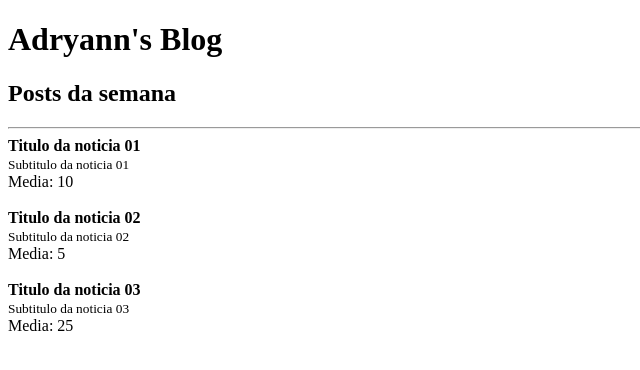
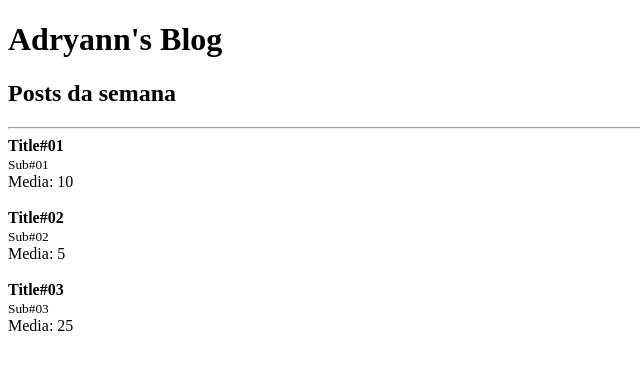
Before and after one commit to Layonzera/fundamentos-react, a React app: page / in a window 1280 px wide. Shown: the top 370 px of the page, without its empty margins (0-640 px from the left). Built offline with nearby package versions, Linux system fonts and the light colour scheme; the HTML template or start-up script is replaced by a standard one.

Commit message:
:test_tube: test: learn how render list of components

```diff
--- a/src/App.js
+++ b/src/App.js
@@ -3,6 +3,11 @@
 import { Post } from "./Post";
 import { Header } from "./Header";
 
+const posts = [
+  { title: 'Title#01', subtitle: 'Sub#01', likes: 20 },
+  { title: 'Title#02', subtitle: 'Sub#02', likes: 10 },
+  { title: 'Title#03', subtitle: 'Sub#03', likes: 50 },
+]
 
 export function App() {
   return (
@@ -13,29 +18,18 @@
 
       <hr />
 
-      <Post
-        likes={20}
-        post={{
-          title: 'Titulo da noticia 01',
-          subtitle: 'Subtitulo da noticia 01'
-        }}
-      />
-
-      <Post
-        likes={10}
-        post={{
-          title: 'Titulo da noticia 02',
-          subtitle: 'Subtitulo da noticia 02'
-        }}
-      />
-
-      <Post
-        likes={50}
-        post={{
-          title: 'Titulo da noticia 03',
-          subtitle: 'Subtitulo da noticia 03'
-        }}
-      />
+      {
+        posts.map((post) => (
+          <Post
+            key={post.title}
+            likes={post.likes}
+            post={{
+              title: post.title,
+              subtitle: post.subtitle
+            }}
+          />
+        ))
+      }
     </>
   );
 }
```
